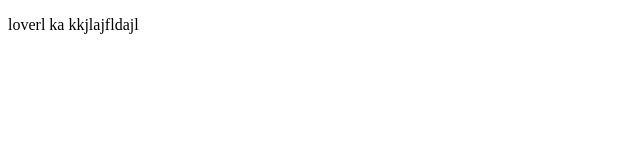
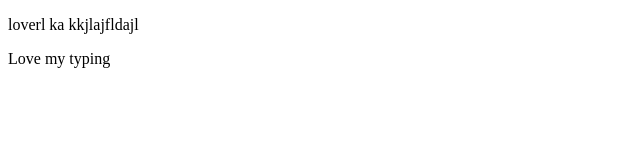
Before and after one commit to muskanraj1/Firstrepo, a plain HTML site: page index.html in a window 1280 px wide. Shown: the full height of the page, 0-640 px from the left. Drawn offline with Linux system fonts and the light colour scheme.

Commit message:
Added new feature

```diff
--- a/index.html
+++ b/index.html
@@ -7,5 +7,8 @@
 </head>
 <body>
    <p>loverl ka kkjlajfldajl </p>
+   <div class="clas">
+    <p>Love my typing</p>
+   </div>
 </body>
 </html>
```
Also changed, not shown: 1 other file.
